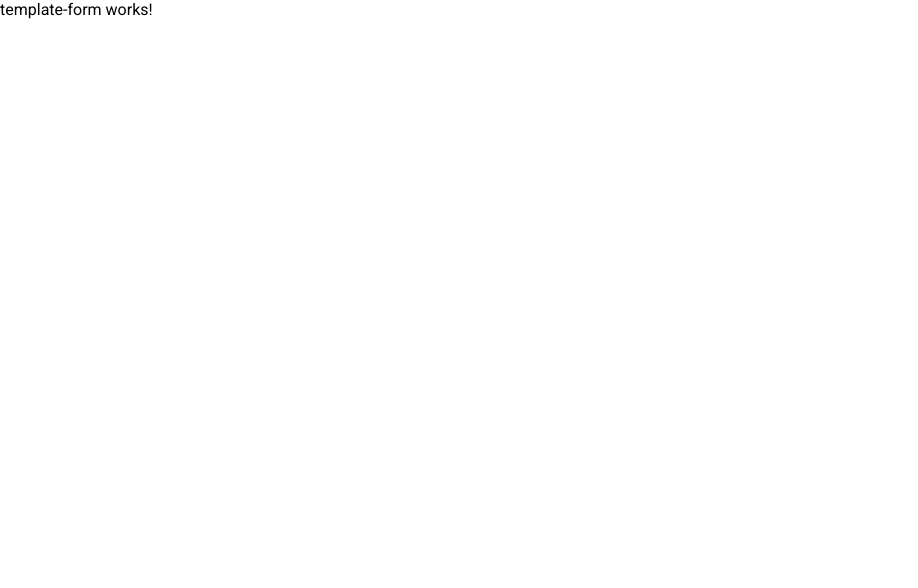
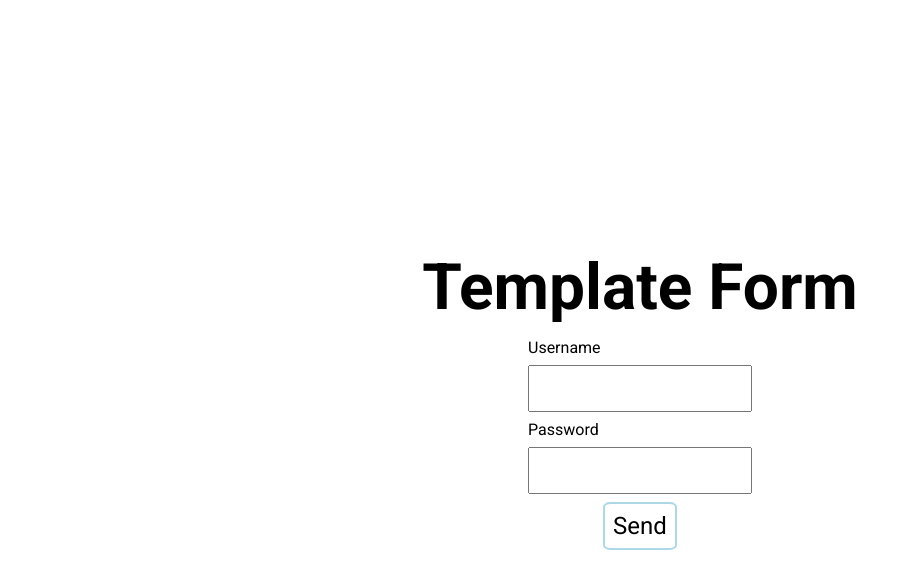
Before and after one commit to brandonhach/angular-form-practice, an Angular app: page /template-form in a window 1280 px wide. Shown: the top 588 px of the page, without its empty margins (0-918 px from the left). Built offline with nearby package versions, Linux system fonts and the light colour scheme.

Commit message:
example of template form

```diff
--- a/src/app/pages/template-form/template-form.component.css
+++ b/src/app/pages/template-form/template-form.component.css
@@ -0,0 +1,49 @@
+#main {
+  width: 100%;
+  height: 100vh;
+  display: flex;
+  align-items: center;
+  justify-content: center;
+}
+
+form {
+  width: 50%;
+  height: 75%;
+  display: flex;
+  align-items: center;
+  justify-content: center;
+  flex-direction: column;
+  padding-bottom: 10% 0%;
+}
+
+form h3 {
+  font-size: 4rem;
+  padding-bottom: 2%;
+}
+
+form input {
+  width: 35%;
+  padding: 12px;
+  margin: 8px;
+  font-size: 1rem;
+}
+
+form label {
+  width: 35%;
+}
+
+form button {
+  background-color: white;
+  color: black;
+  border: 2px solid lightblue;
+  transition-duration: 0.2s;
+  font-size: 1.5em;
+  padding: 8px;
+  border-radius: 10%;
+}
+
+form button:hover {
+  background-color: lightblue;
+  color: white;
+  box-shadow: 0 8px 16px 0 rgba(0, 0, 0, 0.2), 0 6px 20px 0 rgba(0, 0, 0, 0.19);
+}
--- a/src/app/pages/template-form/template-form.component.html
+++ b/src/app/pages/template-form/template-form.component.html
@@ -1 +1,10 @@
-<p>template-form works!</p>
+<div id="main">
+  <form (submit)="submitForm($event)">
+    <h3>Template Form</h3>
+    <label for="username">Username</label>
+    <input type="text" name="username" [(ngModel)]="username" />
+    <label for="username">Password</label>
+    <input type="password" name="password" [(ngModel)]="password" />
+    <button type="submit">Send</button>
+  </form>
+</div>
--- a/src/app/pages/template-form/template-form.component.ts
+++ b/src/app/pages/template-form/template-form.component.ts
@@ -1,11 +1,27 @@
+import { CommonModule } from '@angular/common';
 import { Component } from '@angular/core';
+import { FormsModule } from '@angular/forms';
 
 @Component({
   selector: 'app-template-form',
-  imports: [],
+  imports: [CommonModule, FormsModule],
   templateUrl: './template-form.component.html',
-  styleUrl: './template-form.component.css'
+  styleUrl: './template-form.component.css',
 })
 export class TemplateFormComponent {
+  username: string = '';
+  password: string = '';
 
+  constructor() {}
+
+  /**
+   * submitform
+   *
+   * @param event
+   */
+  submitForm(event: Event) {
+    event.preventDefault();
+    console.log(`Form submitted: ${event}`);
+    console.log(`Username: ${this.username} Password: ${this.password}`);
+  }
 }
```
